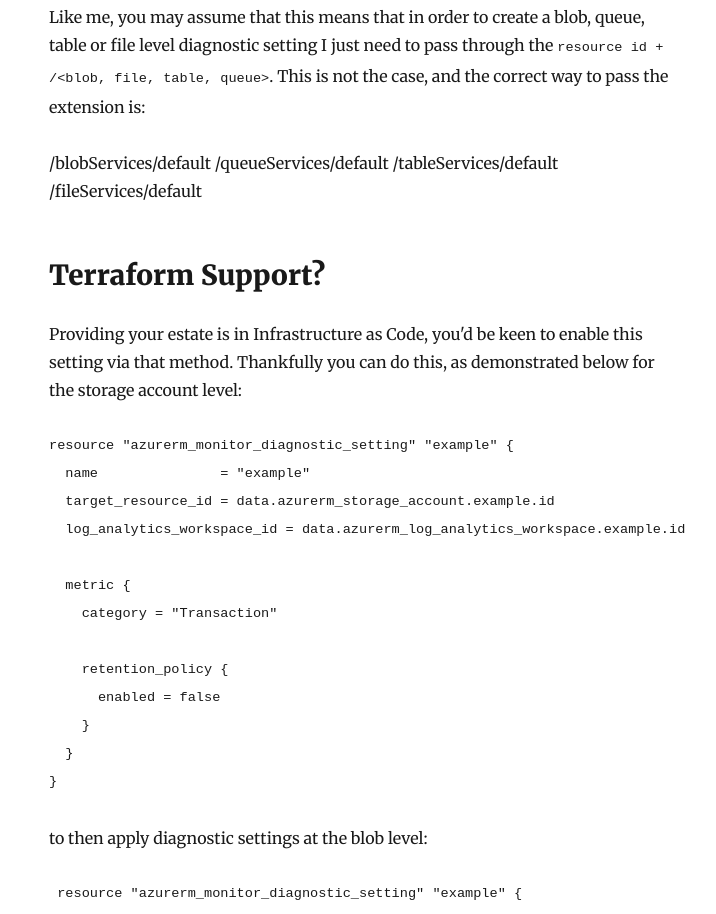
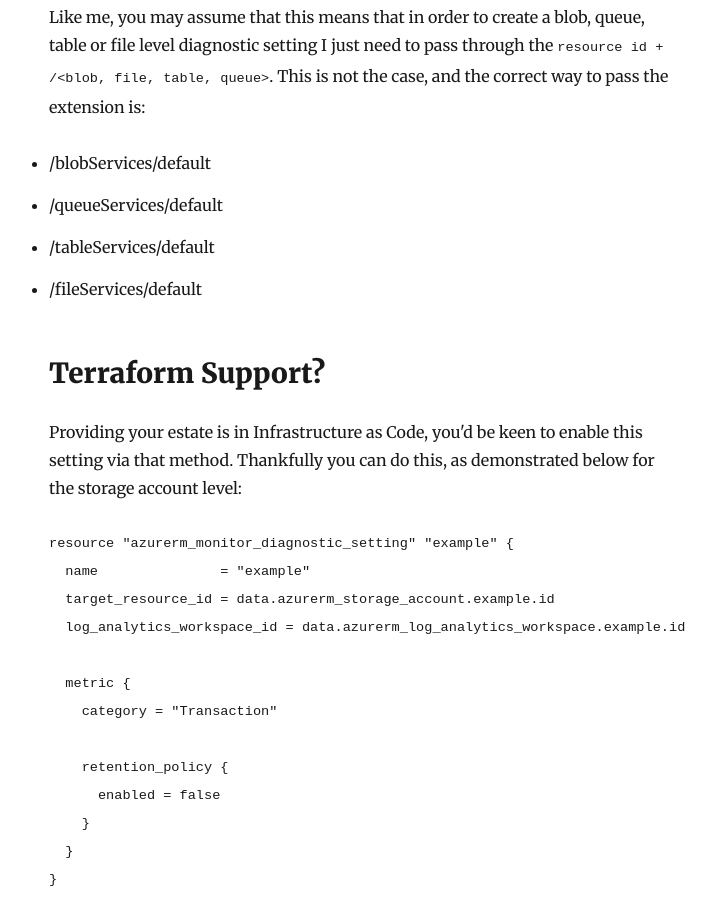
Before and after one commit to HarleyB123/blog.harleybates.co.uk, a Gatsby site: page /azure-storage-diagnostic-settings/ in a window 1280 px wide. Shown: the part 1316-2230 px from the top of the page, without its empty margins (276-992 px from the left). Built offline with nearby package versions, Linux system fonts and the light colour scheme; Gatsby itself is replaced by a stand-in of ours; some packages are replaced by stand-ins of ours; code samples lack their colours.

Commit message:
final time

````diff
--- a/content/blog/azure-storage-diagnostic-settings/index.md
+++ b/content/blog/azure-storage-diagnostic-settings/index.md
@@ -24,10 +24,10 @@ When you click onto blob to create a diagnostic setting, the tree path at the to
 
 Like me, you may assume that this means that in order to create a blob, queue, table or file level diagnostic setting I just need to pass through the ```resource id + /<blob, file, table, queue>```. This is not the case, and the correct way to pass the extension is:
 
-/blobServices/default
-/queueServices/default
-/tableServices/default
-/fileServices/default
+- /blobServices/default
+- /queueServices/default
+- /tableServices/default
+- /fileServices/default
 
 ## Terraform Support?
 
````
